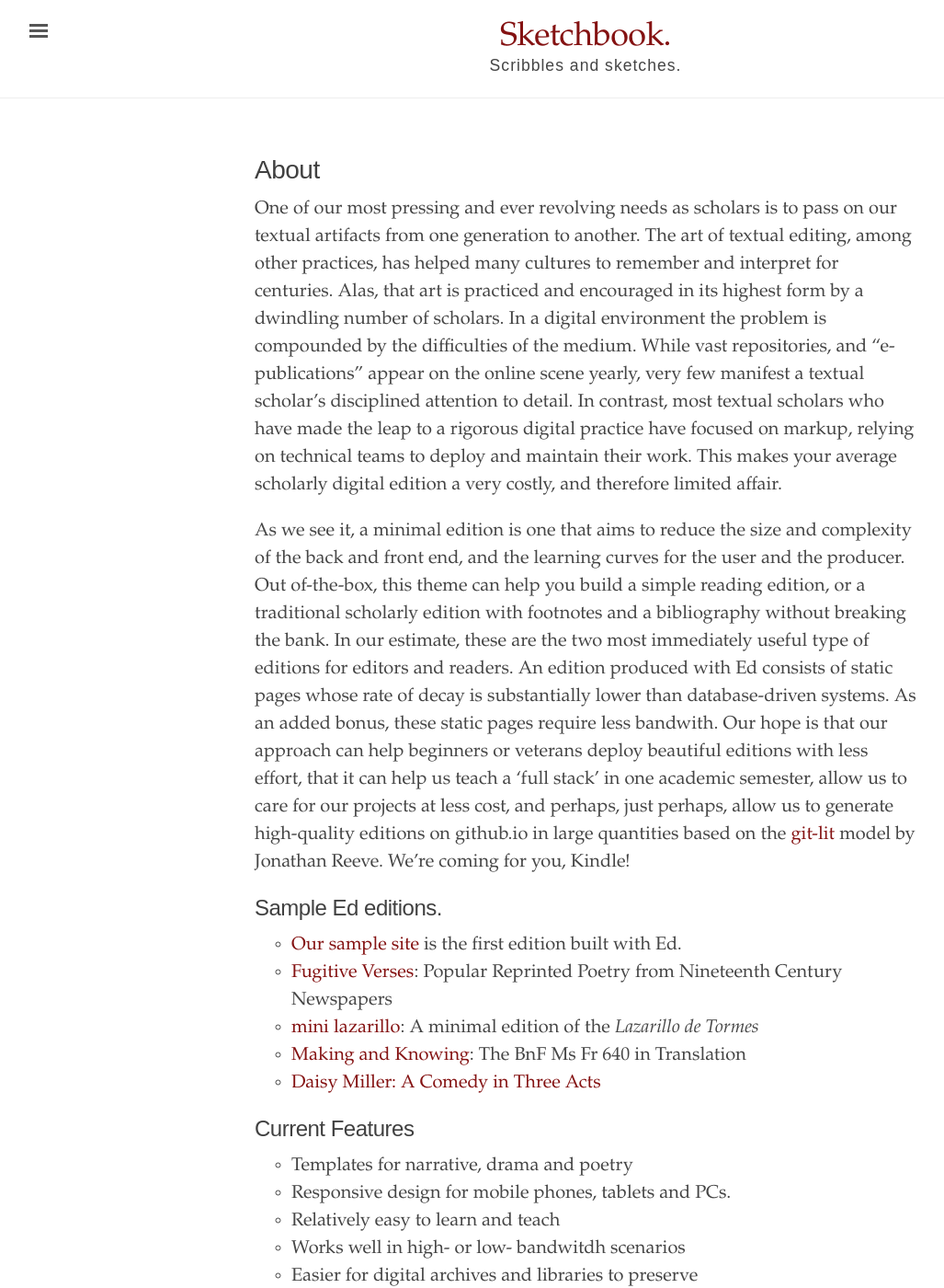
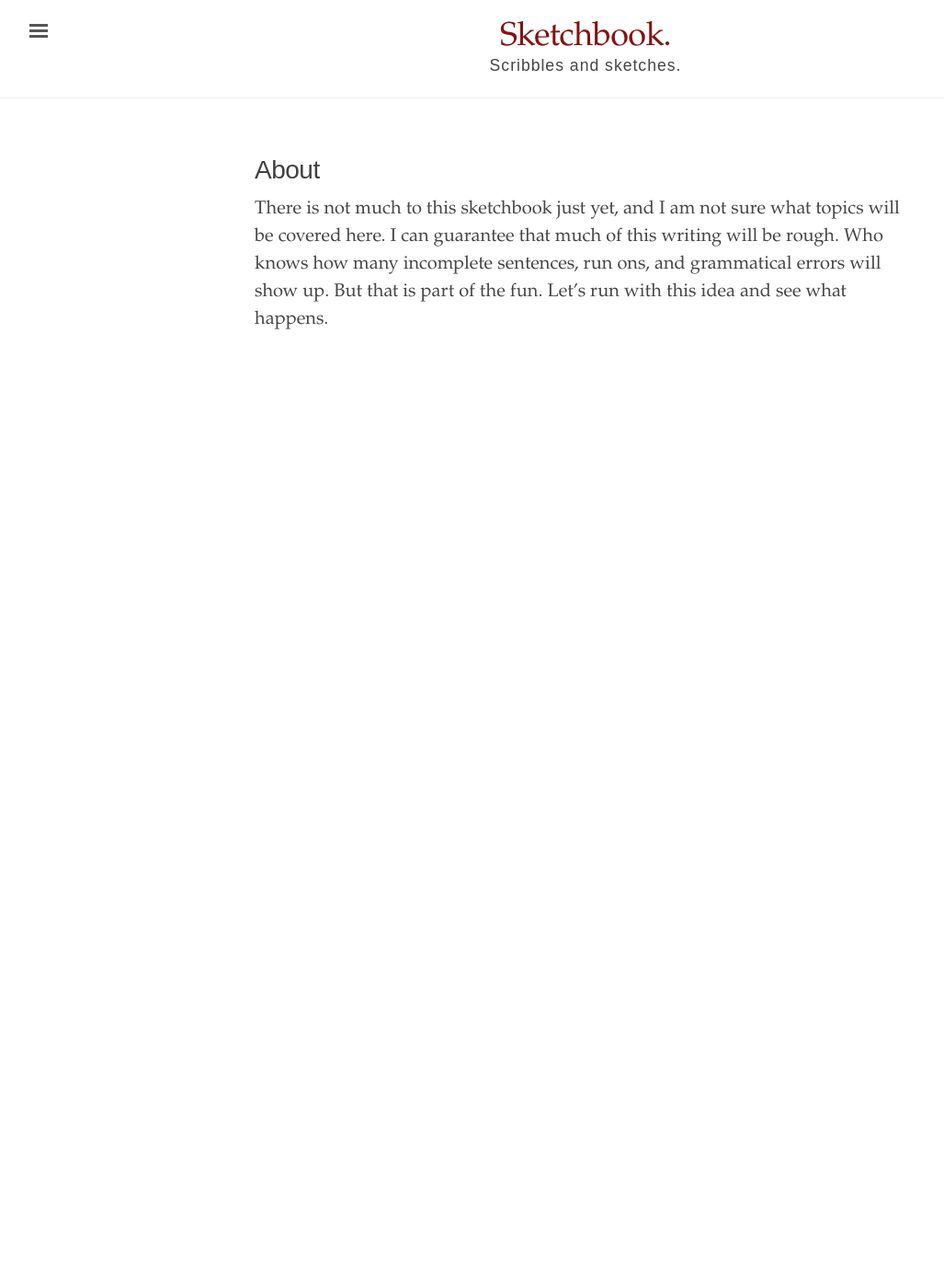
Before and after one commit to yngtodd/sketchbook, a Jekyll site: the page built from about.md, in a window 1280 px wide and 1400 px high. Shown: the whole window at 92% size, without its empty margins (3-1030 px from the left). Built offline with Jekyll 4.4.1, drawn with Linux system fonts in a browser that asks for light colours; some of the changed text lies outside the part shown.

Commit message:
Update about

```diff
--- a/about.md
+++ b/about.md
@@ -3,36 +3,7 @@ layout: page
 title: About
 ---
 
-One of our most pressing and ever revolving needs as scholars is to pass on our textual artifacts from one generation to another. The art of textual editing, among other practices, has helped many cultures to remember and interpret for centuries. Alas, that art is practiced and encouraged in its highest form by a dwindling number of scholars. In a digital environment the problem is compounded by the difficulties of the medium. While vast repositories, and "e-publications" appear on the online scene yearly, very few manifest a textual scholar's disciplined attention to detail. In contrast, most textual scholars who have made the leap to a rigorous digital practice have focused on markup, relying on technical teams to deploy and maintain their work. This makes your average scholarly digital edition a very costly, and therefore limited affair.
-
-As we see it, a minimal edition is one that aims to reduce the size and complexity of the back and front end, and the learning curves for the user and the producer. Out of-the-box, this theme can help you build a simple reading edition, or a traditional scholarly edition with footnotes and a bibliography without breaking the bank. In our estimate, these are the two most immediately useful type of editions for editors and readers. An edition produced with Ed consists of static pages whose rate of decay is substantially lower than database-driven systems. As an added bonus, these static pages require less bandwith. Our hope is that our approach can help beginners or veterans deploy beautiful editions with less effort, that it can help us teach a 'full stack' in one academic semester, allow us to care for our projects at less cost, and perhaps, just perhaps, allow us to generate high-quality editions on github.io in large quantities based on the [git-lit](http://jonreeve.com/2015/09/introducing-git-lit/) model by Jonathan Reeve. We're coming for you, Kindle!
-
-
-## Sample Ed editions.
-
-- [Our sample site](http://minicomp.github.io/ed/) is the first edition built with Ed.
-- [Fugitive Verses](http://fugitiverses.viraltexts.org/): Popular Reprinted Poetry from Nineteenth Century Newspapers
-- [mini lazarillo](http://minilazarillo.github.io/): A minimal edition of the *Lazarillo de Tormes*
-- [Making and Knowing](https://cu-mkp.github.io/GR8975-edition/): The BnF Ms Fr 640 in Translation
-- [Daisy Miller: A Comedy in Three Acts](https://britaneeelizabeth.github.io/ed/texts/DaisyMillerPlay/)
-
-
-
-## Current Features
-- Templates for narrative, drama and poetry
-- Responsive design for mobile phones, tablets and PCs.
-- Relatively easy to learn and teach
-- Works well in high- or low- bandwitdh scenarios
-- Easier for digital archives and libraries to preserve
-- Open source, open access
-- Unobtrusive footnotes
-- Metadata in Dublin Core and OpenGraph to play nice with Zotero, libraries and social media.
-- Automatic table of content generation
-- Simple search functionality
-- Annotations via [hypothes.is](https://hypothes.is/)
-- Optional: Ability to generate well-formatted bibliographies and linked citations
-
-
-## Installing and using Ed
-
-To learn how to install and begin using Ed, please visit our [documentation page](http://minicomp.github.io/ed/documentation/).
+There is not much to this sketchbook just yet, and I am not sure what topics
+will be covered here. I can guarantee that much of this writing will be rough.
+Who knows how many incomplete sentences, run ons, and grammatical errors will
+show up. But that is part of the fun. Let's run with this idea and see what happens.
```
